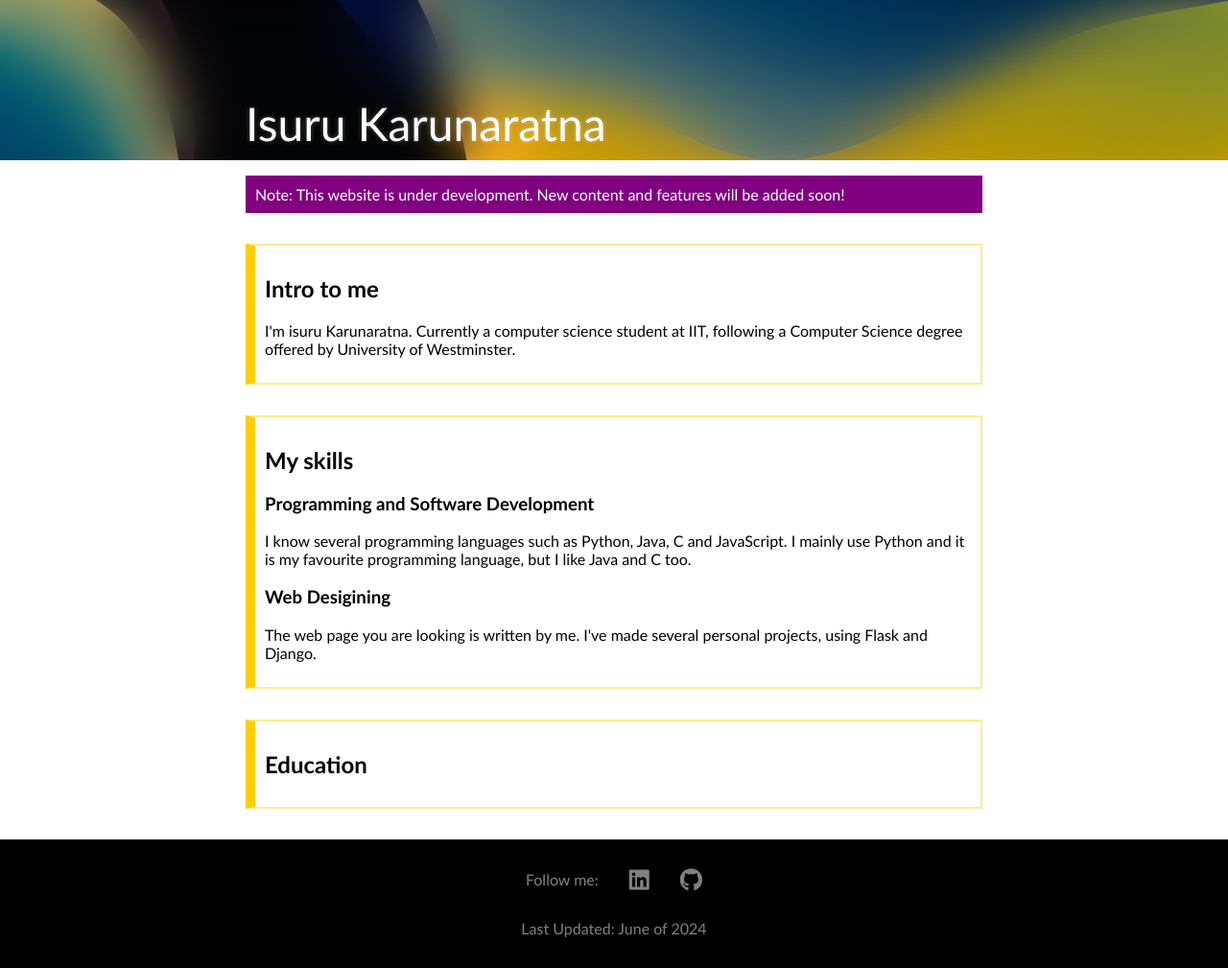
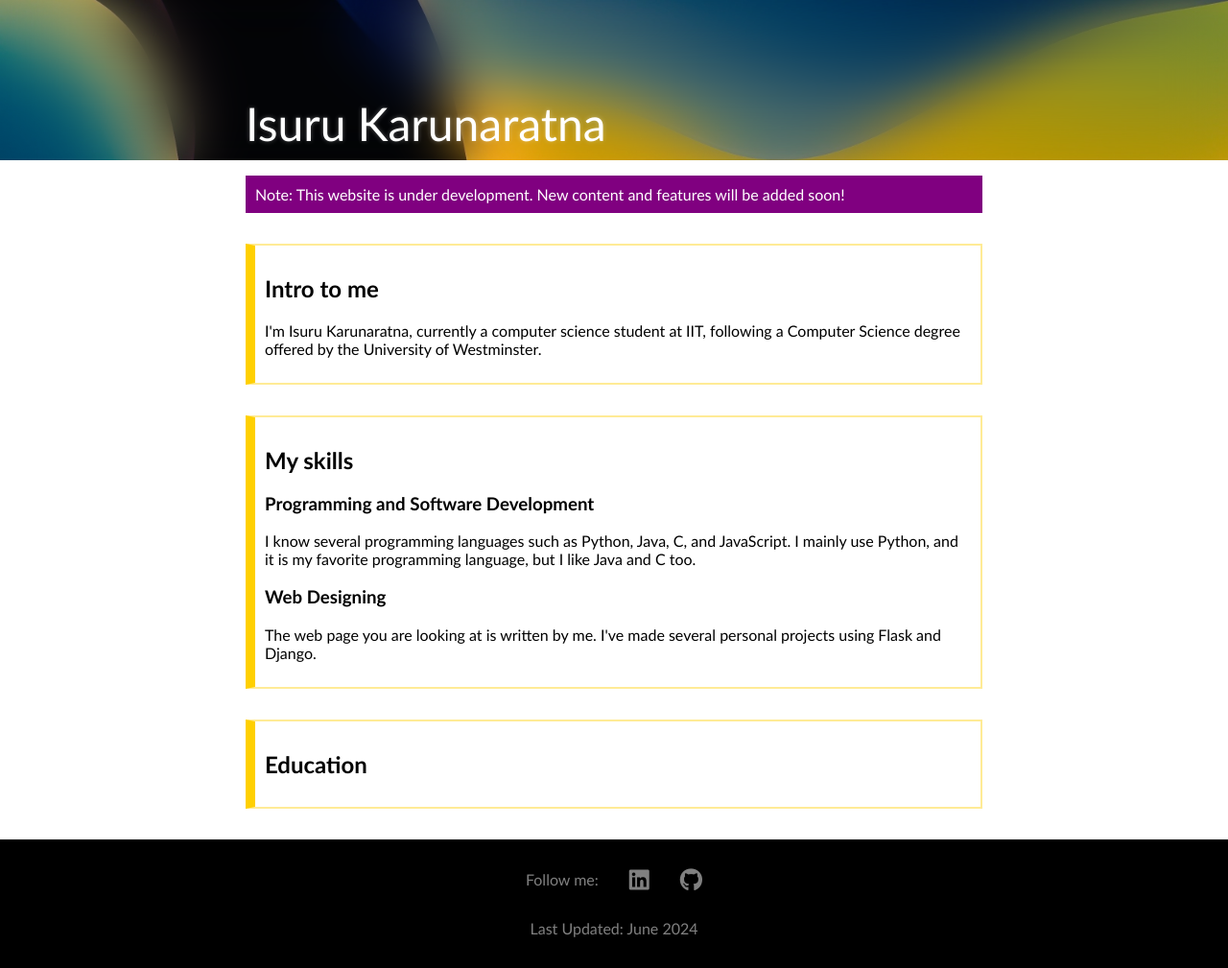
Before and after one commit to isuruK2003/MyPage, a plain HTML site: page index.html in a window 1280 px wide. Shown: the whole page at 96% size. Drawn offline with Linux system fonts and the light colour scheme.

Commit message:
Fixed grammar

```diff
--- a/index.html
+++ b/index.html
@@ -15,25 +15,26 @@
             </div>
         </header>
         <main>
-            <div class="alert"><span>Note: This website is under development. New content and features will  be added soon!</span></div>
+            <div class="alert"><span>Note: This website is under development. New content and features will be added soon!</span></div>
             <div class="card">
                 <h2>Intro to me</h2>
                 <p>
-                    I'm isuru Karunaratna. Currently a computer science student at IIT, following a Computer Science degree offered by University of Westminster.
+                    I'm Isuru Karunaratna, currently a computer science student at IIT, following a Computer Science degree offered by the University of Westminster.
                 </p>
             </div>
             <div class="card">
                 <h2>My skills</h2>
 
                 <h3>Programming and Software Development</h3>
-                <p>I know several programming languages such as Python, Java, C and JavaScript. I mainly use Python and it is my favourite programming language, but I like Java and C too.</p>
+                <p>I know several programming languages such as Python, Java, C, and JavaScript. I mainly use Python, and it is my favorite programming language, but I like Java and C too.</p>
 
-                <h3>Web Desigining</h3>
-                <p>The web page you are looking is written by me. I've made several personal projects, using Flask and Django.</p>
+                <h3>Web Designing</h3>
+                <p>The web page you are looking at is written by me. I've made several personal projects using Flask and Django.</p>
 
             </div>
             <div class="card">
                 <h2>Education</h2>
+                <!-- You may want to add content here -->
             </div>
         </main>
         <footer>
@@ -54,7 +55,7 @@
             </div>
             <div class="footer-row">
                 <div class="footer-item">
-                    <span>Last Updated: June of 2024</span>
+                    <span>Last Updated: June 2024</span>
                 </div>
             </div>
         </footer>
```
